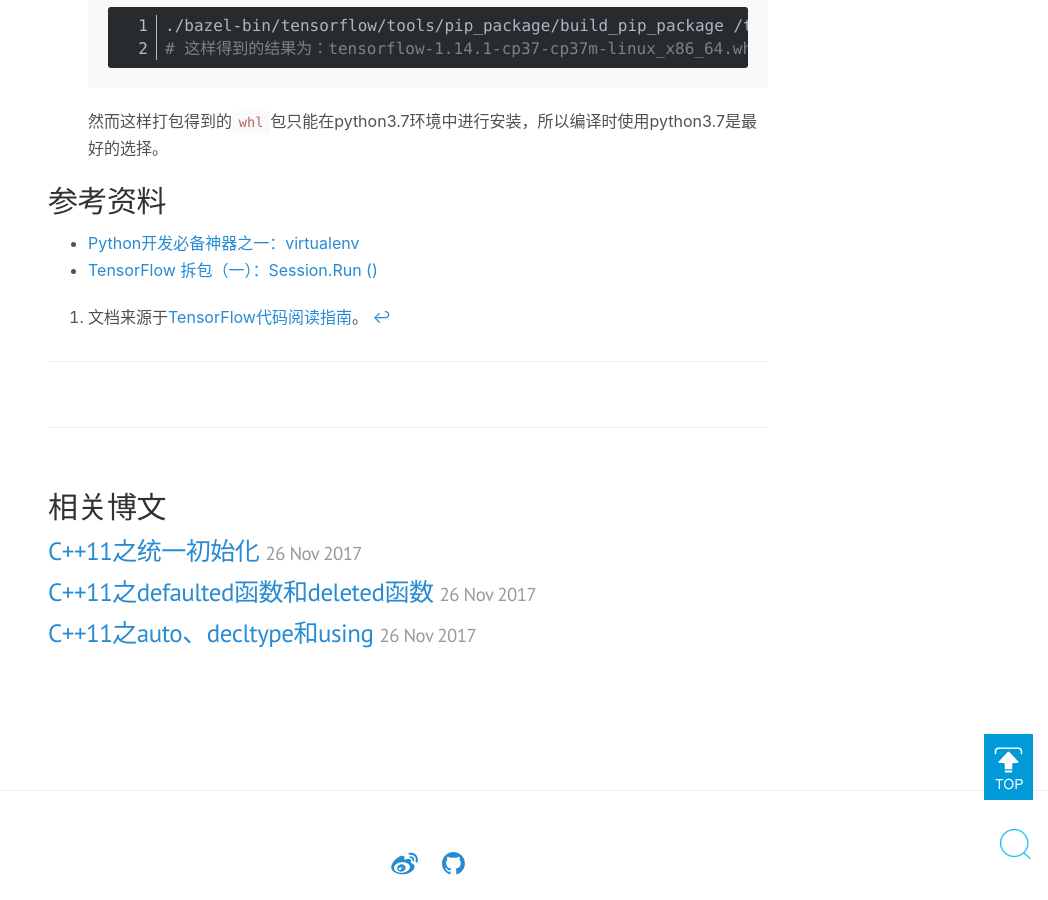
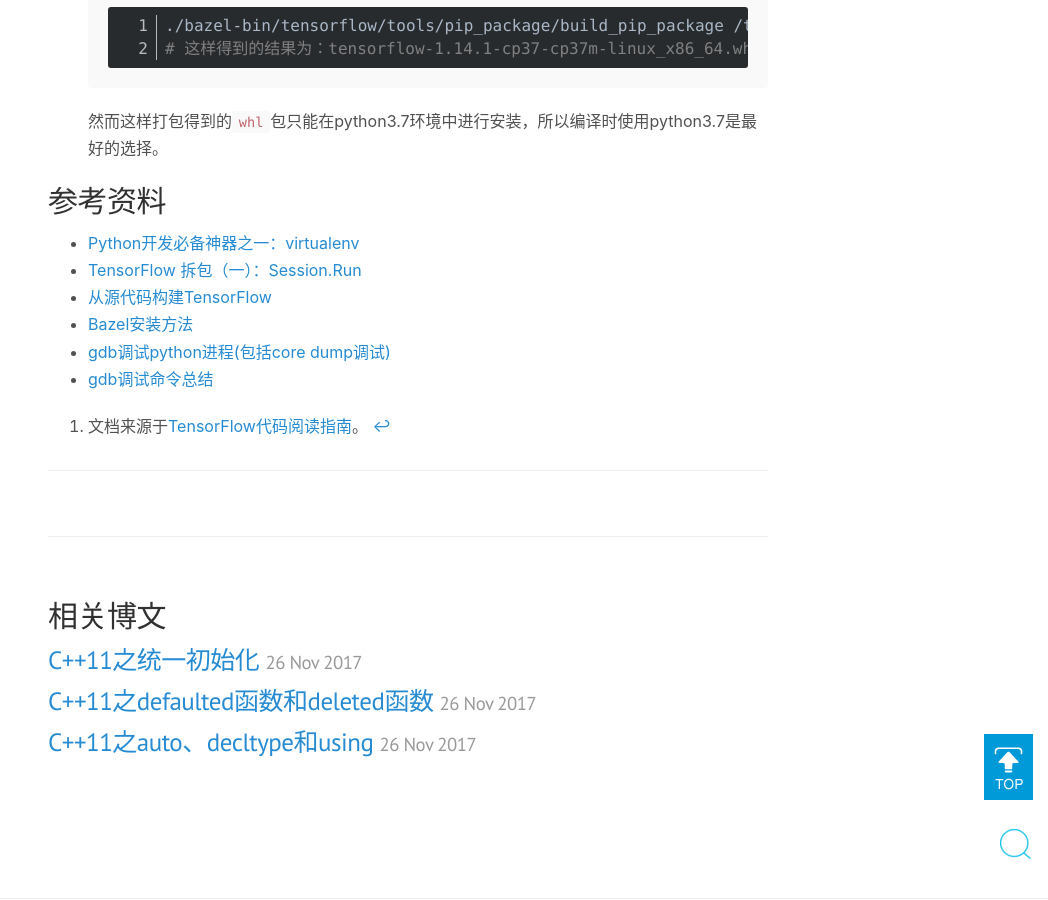
Before and after one commit to wzzju/wzzju.github.io, a Jekyll site: the page built from _posts/2020-03-17-tf-compile.md, in a window 1280 px wide and 900 px high, scrolled down 5043 px. Shown: the whole window, without its empty margins (232-1280 px from the left). Built offline with Jekyll 4.4.1, drawn with Linux system fonts in a browser that asks for light colours; comment, search, counter and statistics services are not loaded.

Commit message:
add some ref links

```diff
--- a/_posts/2020-03-17-tf-compile.md
+++ b/_posts/2020-03-17-tf-compile.md
@@ -198,6 +198,10 @@
 ## 参考资料
 
 * [Python开发必备神器之一：virtualenv](https://codingpy.com/article/virtualenv-must-have-tool-for-python-development/)
-* [TensorFlow 拆包（一）：Session.Run ()](http://jcf94.com/2018/01/13/2018-01-13-tfunpacking/)
+* [TensorFlow 拆包（一）：Session.Run](http://jcf94.com/2018/01/13/2018-01-13-tfunpacking/)
+* [从源代码构建TensorFlow](https://www.tensorflow.org/install/source?hl=zh-cn)
+* [Bazel安装方法](https://www.jianshu.com/p/bc542266aff3)
+* [gdb调试python进程(包括core dump调试)](https://blog.csdn.net/haima1998/article/details/89962435)
+* [gdb调试命令总结](https://www.cnblogs.com/wuyuegb2312/archive/2013/03/29/2987025.html)
 
 [^1]: 文档来源于[TensorFlow代码阅读指南](http://jcf94.com/download/TensorFlow-SourceCode-Reading.pdf)。
```
